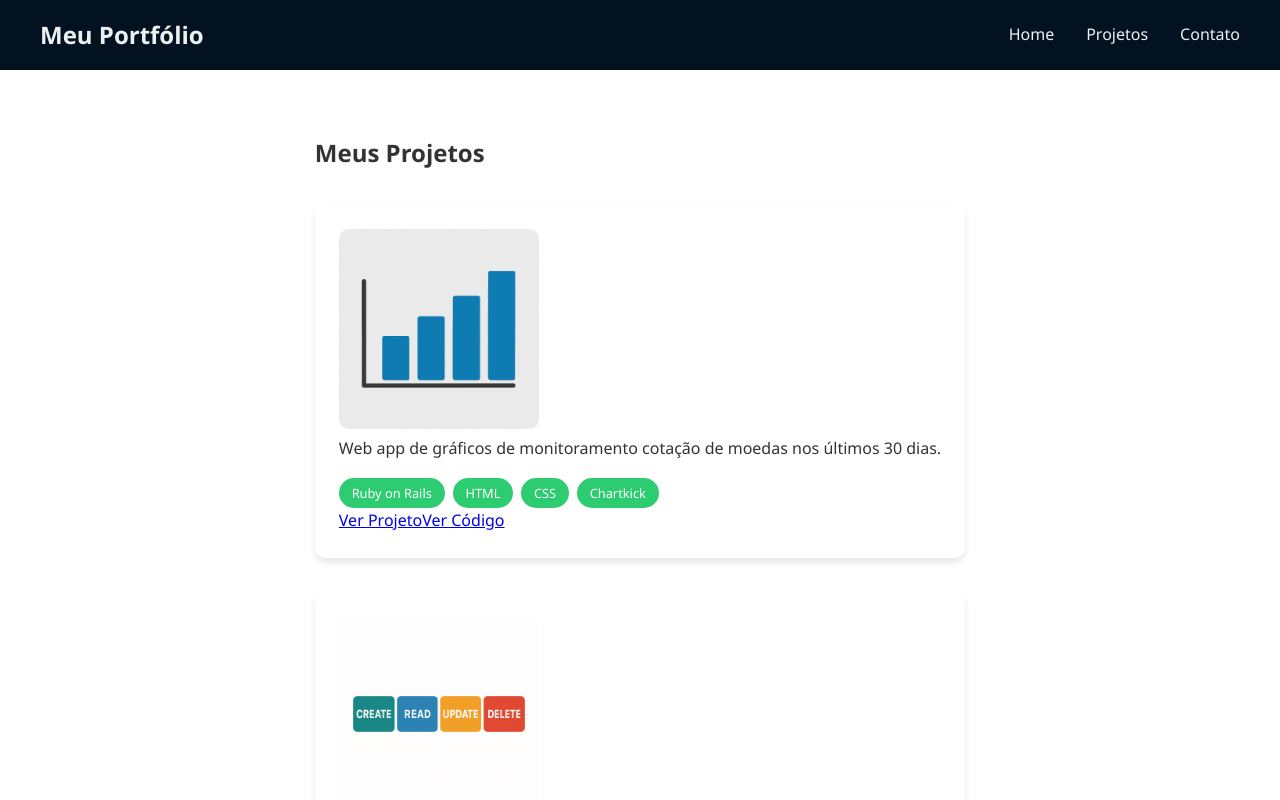
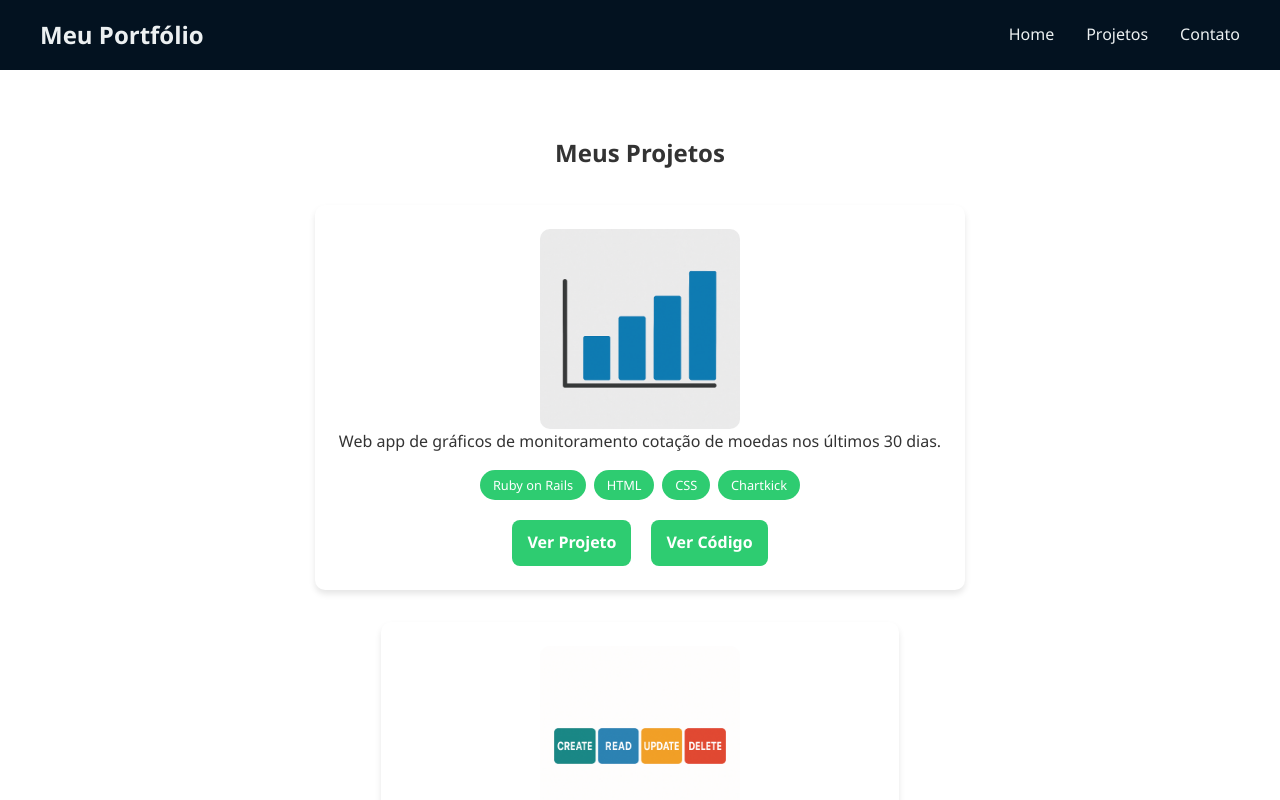
Before and after one commit to Flavio-LP/portifolio, a React (Vite) app: page /portifolio/projects in a window 1280 px wide. Shown: the top 800 px of the page. Built offline with nearby package versions, Linux system fonts and the light colour scheme.

Commit message:
Ajustado Readme e css

```diff
--- a/src/components/ProjectCard.tsx
+++ b/src/components/ProjectCard.tsx
@@ -29,12 +29,12 @@ const ProjectCard: FC<ProjectCardProps> = ({
           ))}
         </div>
       )}
-      <div>
+      <div className="contact-buttons">
         <a
           href={link_projeto}
           target="_blank"
           rel="noopener noreferrer"
-          className="project-link"
+          className="contact-button link"
         >
           Ver Projeto
         </a>
@@ -43,7 +43,7 @@ const ProjectCard: FC<ProjectCardProps> = ({
         href={link_codigo}
         target="_blank"
         rel="noopener noreferrer"
-        className="project-link"
+        className="contact-button link"
         >
           Ver Código
         </a>
--- a/src/index.css
+++ b/src/index.css
@@ -106,24 +106,54 @@ body {
   transform: translateY(-2px);
 }
 
+.contact-button {
+  display: flex;
+  align-items: center;
+  gap: 10px;
+  text-decoration: none;
+  padding: 10px 15px;
+  border-radius: 8px;
+  font-size: 16px;
+  font-weight: bold;
+  color: #fff;
+  transition: background-color 0.3s ease;
+}
+
+.link {
+  background-color: #2ecc71;
+}
+
+.link:hover {
+  background-color: #2ecc71;
+}
+
+
+
+
 /* Projects Page */
 .projects-container {
   display: flex;
   flex-direction: column;
+  align-items: center;
   padding: 2rem 0;
 }
 
 .projects-grid {
   display: flex;
   flex-direction: column;
+  align-items: center;
   grid-template-columns: repeat(auto-fill, minmax(300px, 1fr));
   gap: 2rem;
   margin-top: 2rem;
 }
 
 .project-card {
+  display: flex;
+  flex-direction: column;
   background: white;
   border-radius: 10px;
+  justify-content: center;
+  align-items: center;
   padding: 1.5rem;
   box-shadow: 0 4px 6px rgba(0, 0, 0, 0.1);
   transition: transform 0.3s ease;
@@ -136,6 +166,7 @@ body {
 .tech-stack {
   margin-top: 1rem;
   display: flex;
+  justify-content: center;
   flex-wrap: wrap;
   gap: 0.5rem;
 }
--- a/src/pages/css/index.css
+++ b/src/pages/css/index.css
@@ -78,6 +78,7 @@
   height: 24px;
 }
 
+
 /* Responsividade */
 @media (max-width: 768px) {
   .contact-buttons {
```
Also changed, not shown: 1 other file (tests, documents, lock files or other folders).
